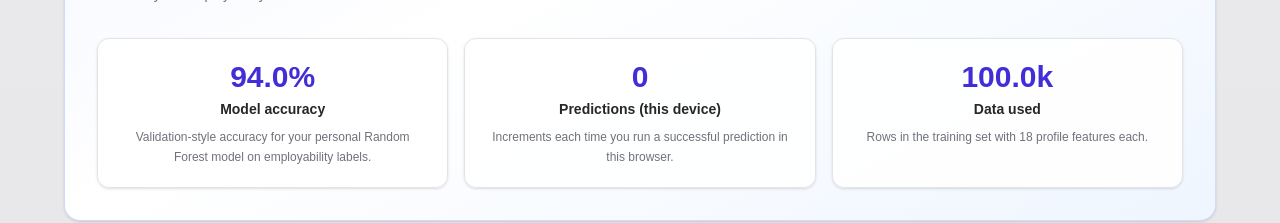
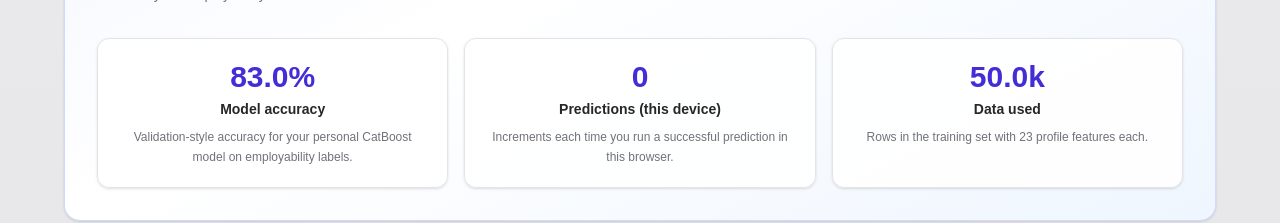
Before and after one commit to abudaudhossain/student-job-prediction, a Next.js app: page / in a window 1280 px wide. Shown: the part 1700-1923 px from the top of the page. Built offline with nearby package versions, Linux system fonts and the light colour scheme; no server answers.

Commit message:
update content

```diff
--- a/app/components/profile-to-prediction-section.tsx
+++ b/app/components/profile-to-prediction-section.tsx
@@ -17,9 +17,9 @@ function formatCount(n: number): string {
 
 export function ProfileToPredictionSection() {
   const [stats, setStats] = useState<StatsResponse | null>({
-    datasetRows: 100000,
-    modelAccuracyPercent: 93.96,
-    featureCount: 18,
+    datasetRows: 50000,
+    modelAccuracyPercent: 83,
+    featureCount: 23,
   });
 
   const [predictionCount, setPredictionCount] = useState(0);
@@ -78,7 +78,7 @@ export function ProfileToPredictionSection() {
             Model accuracy
           </p>
           <p className="mt-2 text-xs leading-5 text-zinc-500 dark:text-zinc-400">
-            Validation-style accuracy for your personal Random Forest model on
+            Validation-style accuracy for your personal CatBoost model on
             employability labels.
           </p>
         </div>
```
